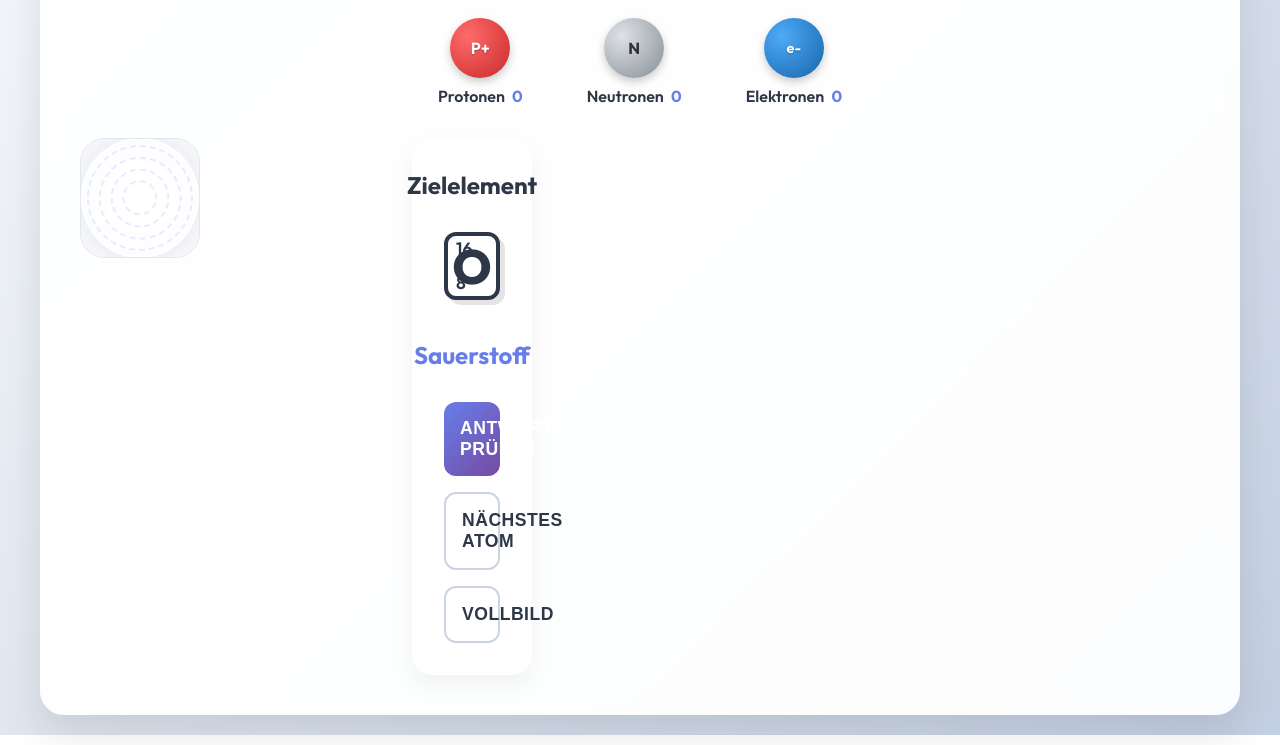
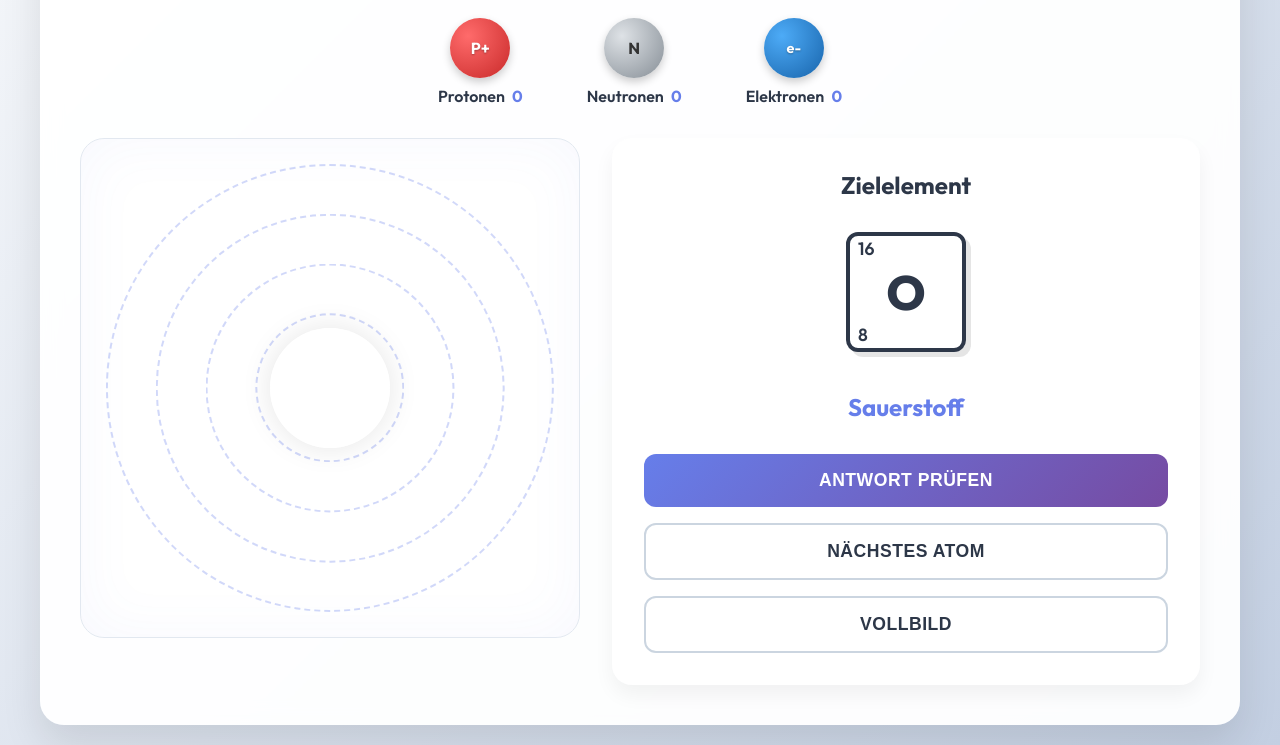
Before and after one commit to imageblotter/Atombauerv2, a plain HTML site: page index.html in a window 1280 px wide. Shown: the part 142-887 px from the top of the page. Drawn offline with Linux system fonts and the light colour scheme.

Commit message:
Add files via upload

```diff
--- a/index.html
+++ b/index.html
@@ -5,7 +5,7 @@
     <meta charset="UTF-8">
     <meta name="viewport" content="width=device-width, initial-scale=1.0">
     <title>Baue ein Atom</title>
-    <link rel="stylesheet" href="style.css">
+    <link rel="stylesheet" href="style.css?v=2">
     <link
         href="https://fonts.googleapis.com/css2?family=Outfit:wght@400;600;700;800&family=Inter:wght@400;600&display=swap"
         rel="stylesheet">
--- a/style.css
+++ b/style.css
@@ -134,8 +134,9 @@ h1 {
 
 /* Main Content Area (Atom + Info) */
 .main-content {
-    display: grid;
-    grid-template-columns: 300px 1fr;
+    display: flex;
+    flex-wrap: wrap;
+    justify-content: center;
     gap: 2rem;
     align-items: start;
 }
@@ -143,8 +144,9 @@ h1 {
 /* Atom Container */
 .atom-container {
     position: relative;
-    width: 120px;
-    aspect-ratio: 1;
+    width: 500px;
+    height: 500px;
+    flex-shrink: 0;
     background: white;
     border: 1px solid #e2e8f0;
     border-radius: 24px;
@@ -231,8 +233,9 @@ h1 {
 /* Info Panel */
 .info-panel {
     display: flex;
-    width: 120px;
     flex-direction: column;
+    flex: 1;
+    min-width: 300px;
     gap: 2rem;
     align-items: center;
     background: white;
@@ -243,14 +246,14 @@ h1 {
 
 .element-card {
     position: relative;
-    width: 100%;
-    height: 100%;
+    width: 120px;
+    height: 120px;
     border: 4px solid var(--text-color);
     border-radius: 12px;
     display: flex;
     justify-content: center;
     align-items: center;
-    font-size: 3rem;
+    font-size: clamp(2rem, 5vw, 3rem);
     font-weight: 800;
     background: white;
     margin-bottom: 0.5rem;
@@ -359,5 +362,4 @@ h1 {
 
 .hidden {
     display: none;
-
 }
```
